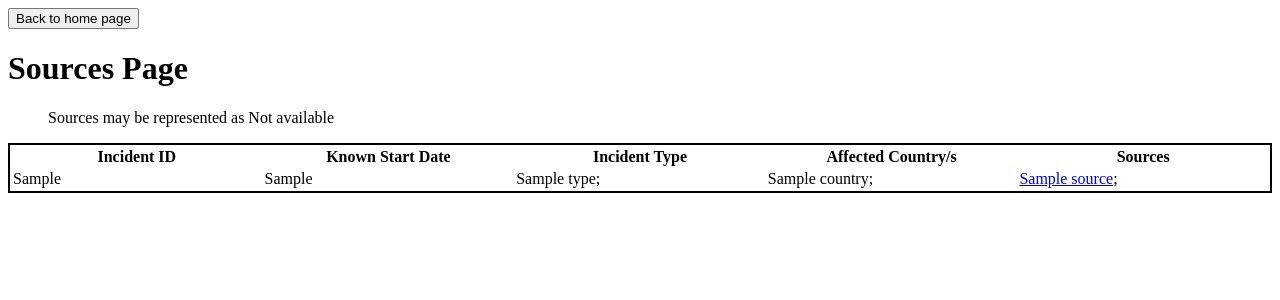
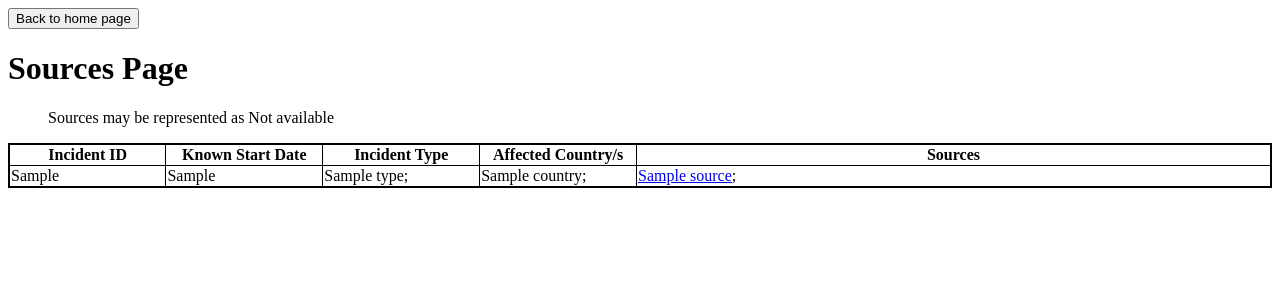
Before and after one commit to DanAlexCox/Cartobreach, a Django app: template templates/sources.html in a window 1280 px wide. Shown: the top 300 px of the page. Run offline with Django 5.2, Linux system fonts and the light colour scheme; the template is opened without the code that fills it: most values are stand-ins (such as "Sample title", 1, 10 or a date in 2020); parts of the project's set-up code (start-up, migrations or seed data) failed here and were passed over.

Commit message:
style for table border and width

```diff
--- a/static/css/source.css
+++ b/static/css/source.css
@@ -8,4 +8,14 @@
     border: 2px solid black;
     table-layout: fixed;
     word-wrap: break-word;
+    border-collapse: collapse;
 }
+
+.sources-table td, .sources-table th {
+    border: 1px solid black;
+    border-collapse: collapse;
+}
+
+.source-head, .source {
+    width: 50%;
+}
```
